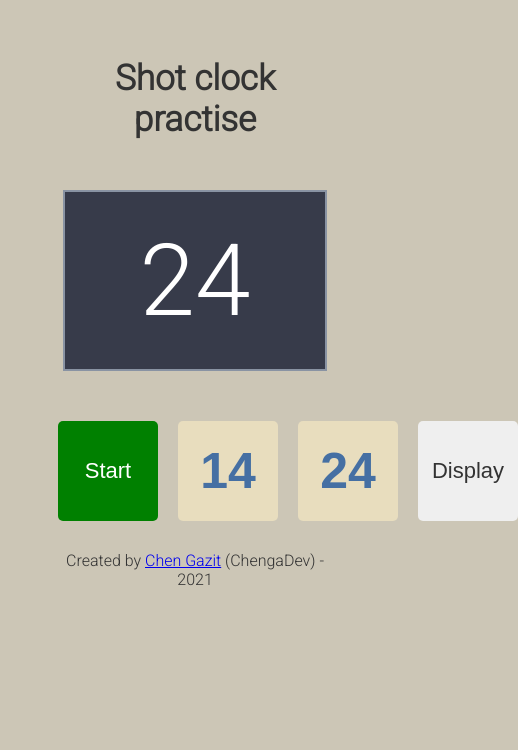
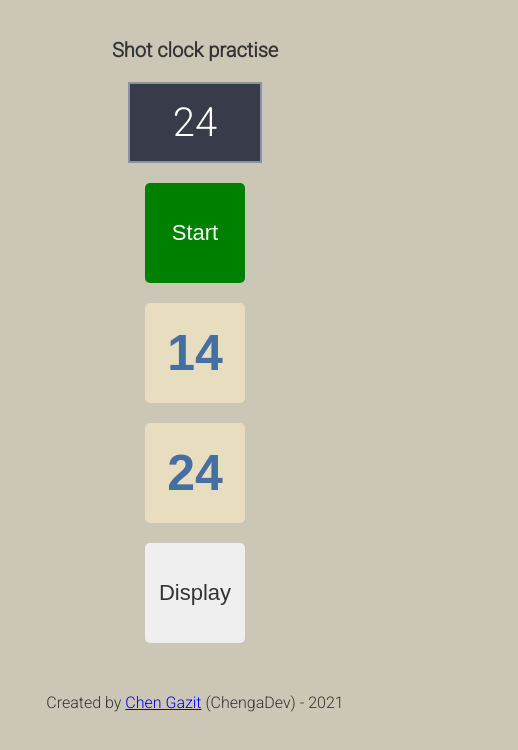
Before and after one commit to ChengaDev/shotclock, a React (Create React App) app: page / in a window 390 px wide. Shown: the top 750 px of the page, 518 px wide, since content can reach past the window. Built offline with nearby package versions, Linux system fonts and the light colour scheme.

Commit message:
responsive

```diff
--- a/public/index.html
+++ b/public/index.html
@@ -18,6 +18,12 @@
 				padding: 50px;
 				color: #333;
 			}
+
+			@media only screen and (max-width: 550px) {
+				body {
+					padding: 10px;
+				}
+			}
 		</style>
 	</head>
 	<body>
--- a/src/components/ShotClock.tsx
+++ b/src/components/ShotClock.tsx
@@ -87,8 +87,11 @@ const ShotClock = () => {
 const Buttons = styled.div`
 	display: flex;
 	flex-direction: row;
-	flex-wrap: nowrap;
 	justify-content: space-between;
+
+	@media ${'(max-width: 550px)'} {
+		flex-direction: column;
+	}
 `;
 
 const TimeDisplay = styled.div`
@@ -98,14 +101,20 @@ const TimeDisplay = styled.div`
 	color: white;
 	padding: 30px;
 	background-color: #373b4a;
-	width: 15%;
-	min-width: 200px;
+	width: 200px;
 	margin: 0 auto;
 	margin-bottom: 50px;
 
 	@media ${'(min-width: 1000px)'} {
 		margin-bottom: 100px;
 		margin-top: 60px;
+	}
+
+	@media ${'(max-width: 550px)'} {
+		width: 100px;
+		font-size: 40px;
+		margin-bottom: 20px;
+		padding: 15px;
 	}
 `;
 
@@ -116,7 +125,6 @@ const ClockButton = styled.button`
 	padding: 10px;
 	box-shadow: none;
 	border: none;
-	margin-right: 20px;
 	outline: none;
 	border-radius: 5px;
 	cursor: pointer;
@@ -125,6 +133,13 @@ const ClockButton = styled.button`
 	@media ${'(min-width: 1000px)'} {
 		width: 150px;
 		height: 150px;
+	}
+
+	@media ${'(max-width: 550px)'} {
+		margin: 0 auto;
+		width: 100px;
+		height: 100px;
+		margin-bottom: 20px;
 	}
 `;
 
@@ -155,6 +170,12 @@ const Title = styled.h1`
 	@media ${'(min-width: 770px)'} {
 		font-size: 50px;
 	}
+
+	@media ${'(max-width: 550px)'} {
+		font-size: 20px;
+		margin-top: 20px;
+		margin-bottom: 20px;
+	}
 `;
 
 export default ShotClock;
```
